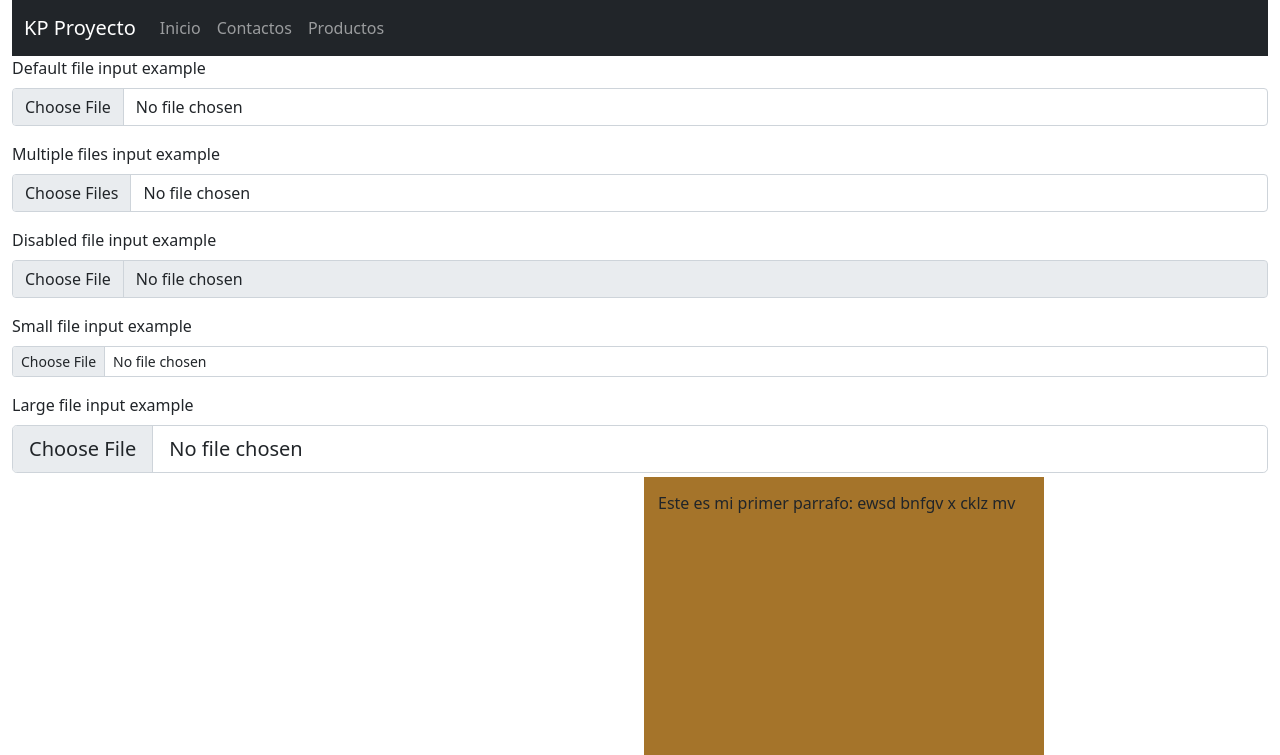
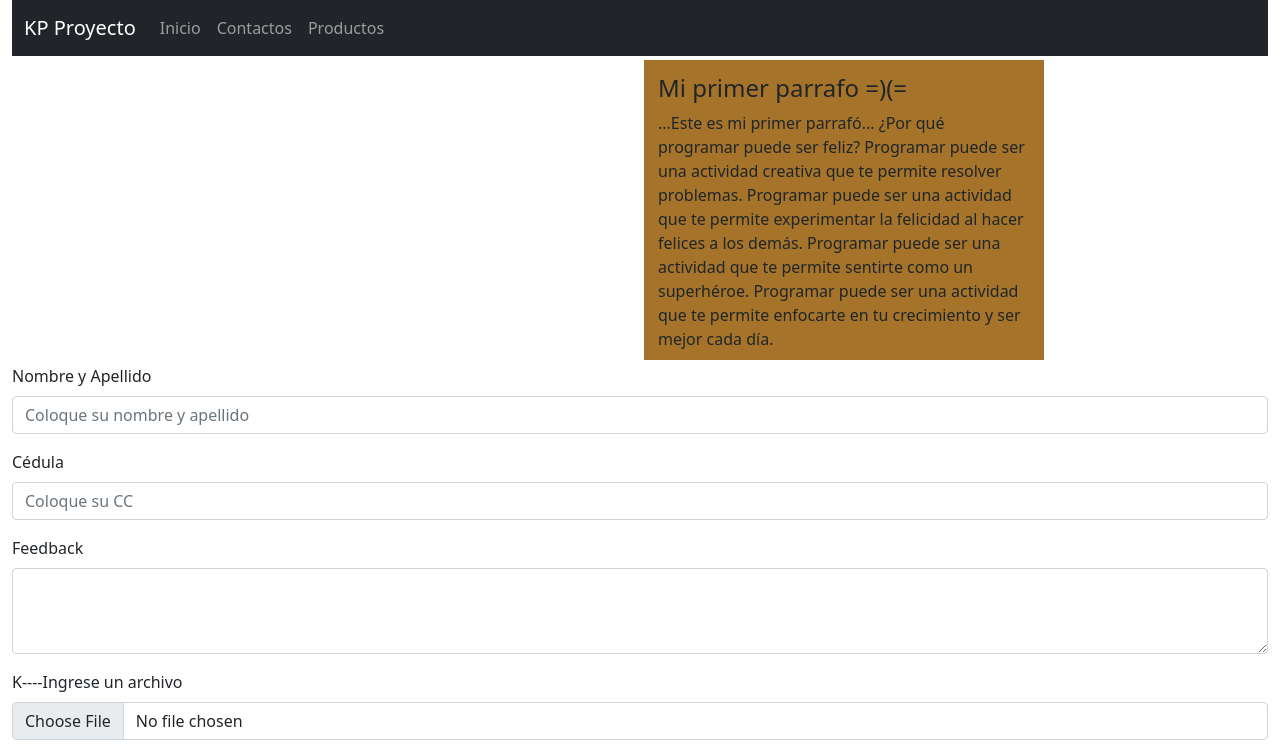
Before and after one commit to KelJoha/front_actvPHP1.3, a Vue app: page / in a window 1280 px wide. Shown: the top 755 px of the page. Built offline with nearby package versions, Linux system fonts and the light colour scheme.

Commit message:
Fix: Se cambio nombre de Componentes y ajustaron estilos

```diff
--- a/src/App.vue
+++ b/src/App.vue
@@ -1,9 +1,9 @@
 <script setup>
-import HelloWorld from './components/HelloWorld.vue'
-import MenuPrincipal from './components/Menu.vue'
+import FooterExample from './components/Footer1.vue'
+import NavbarEjemplo from './components/Menu1.vue'
 
 import ContenedorEjemplo from './components/Contenedor.vue'
-import FormularioEjemplo from './components/Formulario.vue'
+import AdjuntarExample from './components/Adjuntar.vue'
 
 </script>
 
@@ -11,21 +11,14 @@ import FormularioEjemplo from './components/Formulario.vue'
 <template>
 
   <div class="container-fluid">
-    <MenuPrincipal></MenuPrincipal>
+    <NavbarEjemplo></NavbarEjemplo>
 
-
-
-<FormularioEjemplo></FormularioEjemplo>
-
-  <ContenedorEjemplo>
+    <ContenedorEjemplo>
   </ContenedorEjemplo>
 
+<AdjuntarExample></AdjuntarExample>
 
-
-
-
-
-    <HelloWorld></HelloWorld>
+    <FooterExample></FooterExample>
   </div>
 
 
--- /dev/null
+++ b/src/components/Adjuntar.vue
@@ -0,0 +1,16 @@
+<template>
+    <div class="mb-3">
+        <label for="formFile" class="form-label">K----Ingrese un archivo</label>
+        <input class="form-control" type="file" id="formFile">
+    </div>
+
+</template>
+
+<script setup>
+</script>
+
+
+
+<style scope>
+
+</style>
--- a/src/components/Contenedor.vue
+++ b/src/components/Contenedor.vue
@@ -1,7 +1,12 @@
 <template>
     <div class="mi_primer_diseño">
-
-        <p>Este es mi primer parrafo: ewsd bnfgv x cklz mv</p>
+        <h4>Mi primer parrafo =)(=</h4>
+        <p>...Este es mi primer parrafó...
+            ¿Por qué programar puede ser feliz?
+            Programar puede ser una actividad creativa que te permite resolver problemas.
+            Programar puede ser una actividad que te permite experimentar la felicidad al hacer felices a los demás.
+            Programar puede ser una actividad que te permite sentirte como un superhéroe.
+            Programar puede ser una actividad que te permite enfocarte en tu crecimiento y ser mejor cada día. </p>
 
     </div>
 
@@ -12,21 +17,15 @@
     </div>
 
     <div class="mb-3">
-        <label for="exampleFormControlInput1" class="form-label">Cedula</label>
+        <label for="exampleFormControlInput1" class="form-label">Cédula</label>
         <input type="number" class="form-control" id="NumCedula" placeholder="Coloque su CC">
     </div>
 
 
     <div class="mb-3">
-        <label for="exampleFormControlTextarea1" class="form-label">Cedula</label>
-        <textarea class="form-control" id="exampleFormControlTextarea1" rows="numero"></textarea>
-    </div>
-
-    <div class="mb-3">
-        <label for="exampleFormControlTextarea1" class="form-label">Example textarea</label>
+        <label for="exampleFormControlTextarea1" class="form-label">Feedback</label>
         <textarea class="form-control" id="exampleFormControlTextarea1" rows="3"></textarea>
     </div>
-
 
 </template>
 
@@ -48,7 +47,7 @@
     left: 50%;
 }
 
-.mb-3{
-    position:relative;
+.mb-3 {
+    position: relative;
 }
 </style>
--- a/src/components/Formulario.vue
+++ /dev/null
@@ -1,31 +0,0 @@
-<template>
-    <div class="mb-3">
-        <label for="formFile" class="form-label">Default file input example</label>
-        <input class="form-control" type="file" id="formFile">
-    </div>
-    <div class="mb-3">
-        <label for="formFileMultiple" class="form-label">Multiple files input example</label>
-        <input class="form-control" type="file" id="formFileMultiple" multiple>
-    </div>
-    <div class="mb-3">
-        <label for="formFileDisabled" class="form-label">Disabled file input example</label>
-        <input class="form-control" type="file" id="formFileDisabled" disabled>
-    </div>
-    <div class="mb-3">
-        <label for="formFileSm" class="form-label">Small file input example</label>
-        <input class="form-control form-control-sm" id="formFileSm" type="file">
-    </div>
-    <div>
-        <label for="formFileLg" class="form-label">Large file input example</label>
-        <input class="form-control form-control-lg" id="formFileLg" type="file">
-    </div>
-</template>
-
-<script setup>
-</script>
-
-
-
-<style scope>
-
-</style>
```
Also changed, not shown: src/components/Footer1.vue (renamed from src/components/HelloWorld.vue), src/components/Menu1.vue (renamed from src/components/Menu.vue).
